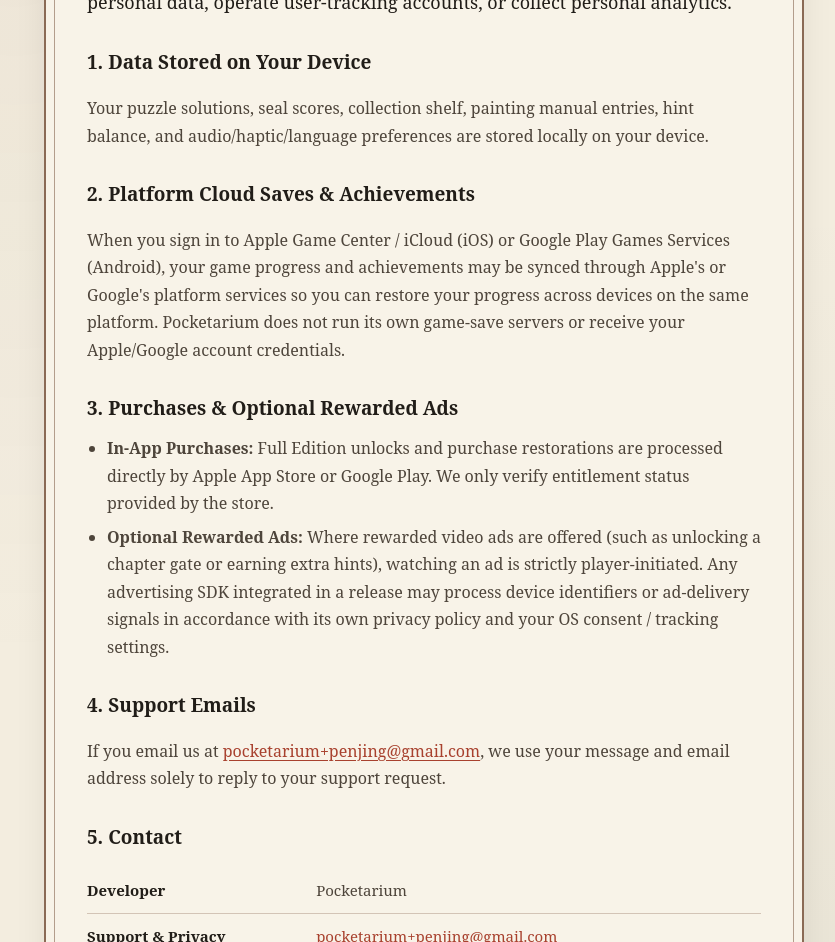
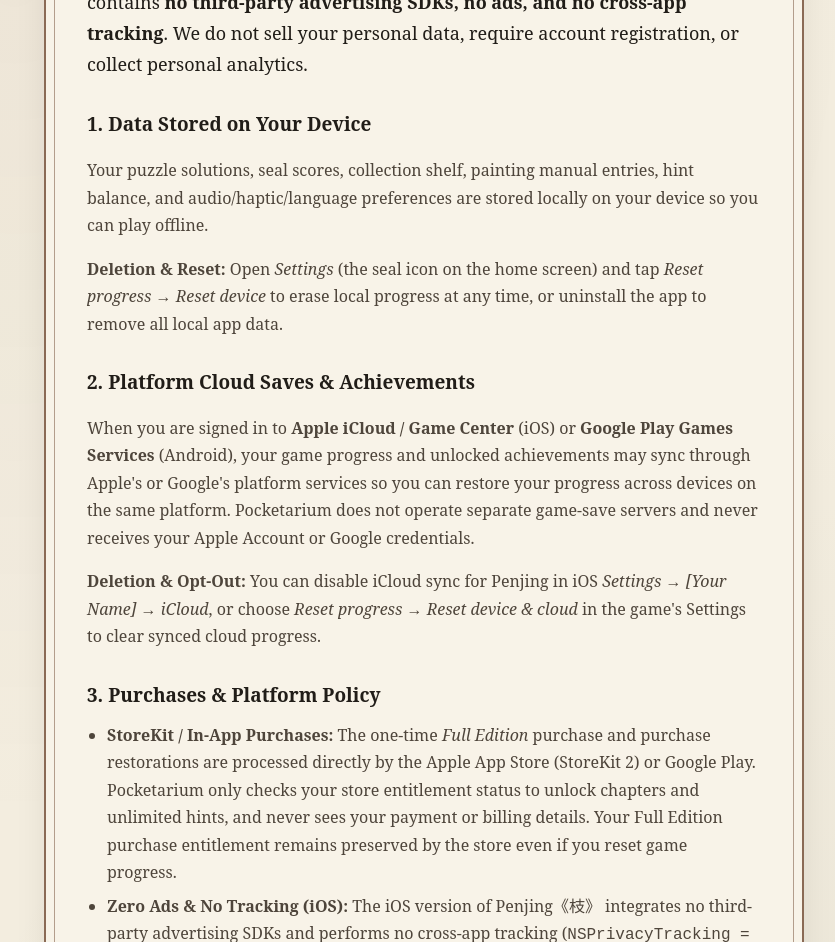
Before and after one commit to pocketarium/pocketarium.github.io, a plain HTML site: page penjing/privacy/index.html in a window 1280 px wide. Shown: the part 236-1178 px from the top of the page, without its empty margins (216-1051 px from the left). Drawn offline with Linux system fonts and the light colour scheme.

Commit message:
docs: align Penjing privacy policy with ad-free iOS release

```diff
--- a/penjing/privacy/index.html
+++ b/penjing/privacy/index.html
@@ -15,7 +15,7 @@
           <span class="seal" aria-hidden="true">印</span>
           <div>
             <h1>Privacy Policy</h1>
-            <p class="subtitle">Penjing《枝》 · Effective November 25, 2026</p>
+            <p class="subtitle">Penjing《枝》 · Effective November 26, 2026</p>
           </div>
         </div>
         <nav aria-label="Primary">
@@ -26,28 +26,41 @@
       </header>
 
       <p class="lead">
-        Pocketarium builds <strong>Penjing《枝》</strong> with privacy by design. We do not sell your
-        personal data, operate user-tracking accounts, or collect personal analytics.
+        Pocketarium builds <strong>Penjing《枝》</strong> with privacy by design. On iOS, the app
+        contains <strong>no third-party advertising SDKs, no ads, and no cross-app tracking</strong>.
+        We do not sell your personal data, require account registration, or collect personal analytics.
       </p>
 
       <h2>1. Data Stored on Your Device</h2>
       <p>
         Your puzzle solutions, seal scores, collection shelf, painting manual entries, hint balance,
-        and audio/haptic/language preferences are stored locally on your device.
+        and audio/haptic/language preferences are stored locally on your device so you can play offline.
+      </p>
+      <p>
+        <strong>Deletion &amp; Reset:</strong> Open <em>Settings</em> (the seal icon on the home screen)
+        and tap <em>Reset progress → Reset device</em> to erase local progress at any time, or uninstall
+        the app to remove all local app data.
       </p>
 
       <h2>2. Platform Cloud Saves &amp; Achievements</h2>
       <p>
-        When you sign in to Apple Game Center / iCloud (iOS) or Google Play Games Services (Android),
-        your game progress and achievements may be synced through Apple's or Google's platform services
-        so you can restore your progress across devices on the same platform. Pocketarium does not run
-        its own game-save servers or receive your Apple/Google account credentials.
+        When you are signed in to <strong>Apple iCloud / Game Center</strong> (iOS) or
+        <strong>Google Play Games Services</strong> (Android), your game progress and unlocked
+        achievements may sync through Apple's or Google's platform services so you can restore your
+        progress across devices on the same platform. Pocketarium does not operate separate game-save
+        servers and never receives your Apple Account or Google credentials.
+      </p>
+      <p>
+        <strong>Deletion &amp; Opt-Out:</strong> You can disable iCloud sync for Penjing in iOS
+        <em>Settings → [Your Name] → iCloud</em>, or choose
+        <em>Reset progress → Reset device &amp; cloud</em> in the game's Settings to clear synced
+        cloud progress.
       </p>
 
-      <h2>3. Purchases &amp; Optional Rewarded Ads</h2>
+      <h2>3. Purchases &amp; Platform Policy</h2>
       <ul>
-        <li><strong>In-App Purchases:</strong> Full Edition unlocks and purchase restorations are processed directly by Apple App Store or Google Play. We only verify entitlement status provided by the store.</li>
-        <li><strong>Optional Rewarded Ads:</strong> Where rewarded video ads are offered (such as unlocking a chapter gate or earning extra hints), watching an ad is strictly player-initiated. Any advertising SDK integrated in a release may process device identifiers or ad-delivery signals in accordance with its own privacy policy and your OS consent / tracking settings.</li>
+        <li><strong>StoreKit / In-App Purchases:</strong> The one-time <em>Full Edition</em> purchase and purchase restorations are processed directly by the Apple App Store (StoreKit 2) or Google Play. Pocketarium only checks your store entitlement status to unlock chapters and unlimited hints, and never sees your payment or billing details. Your Full Edition purchase entitlement remains preserved by the store even if you reset game progress.</li>
+        <li><strong>Zero Ads &amp; No Tracking (iOS):</strong> The iOS version of Penjing《枝》 integrates no third-party advertising SDKs and performs no cross-app tracking (<code>NSPrivacyTracking = false</code>). On Android releases where optional, player-initiated rewarded ads may be offered, an ad is loaded only when you choose to watch one and operates under your OS consent settings.</li>
       </ul>
 
       <h2>4. Support Emails</h2>
```
Also changed, not shown: penjing/index.html (+1 -1 lines).
